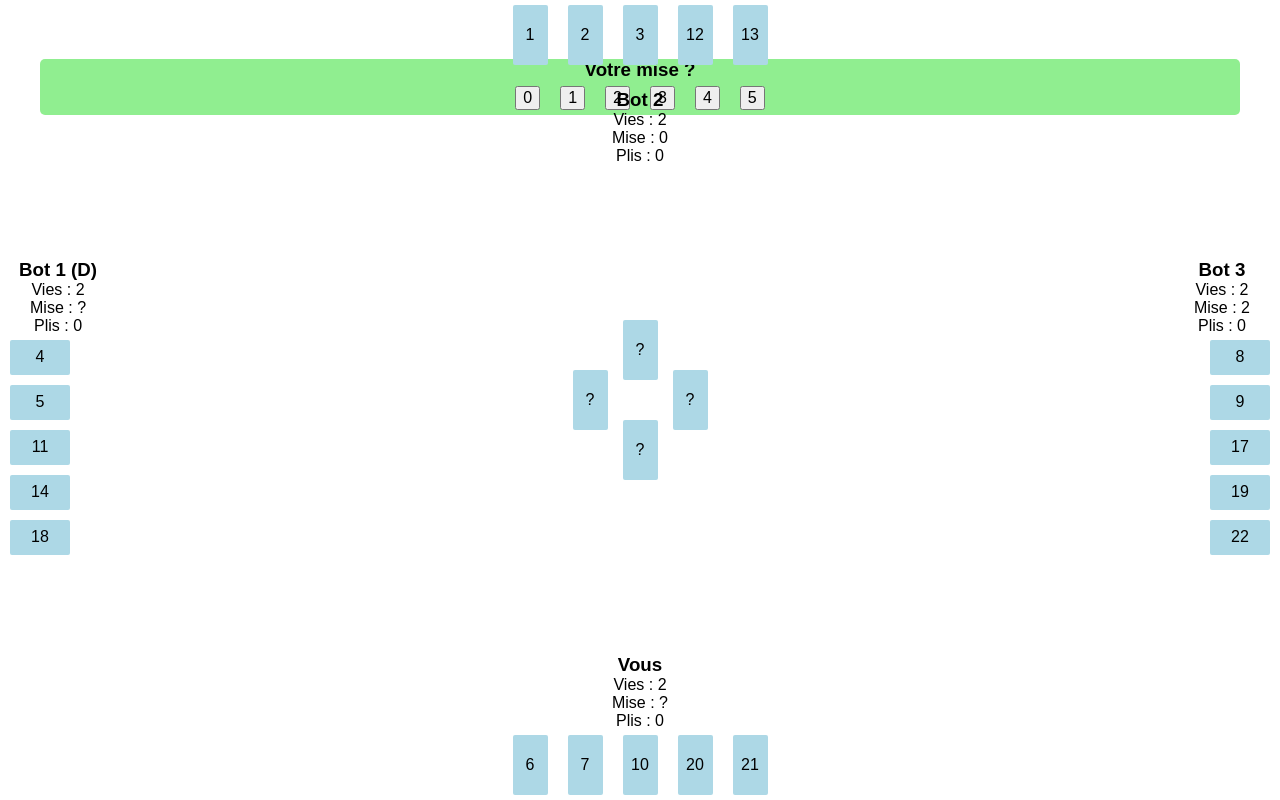
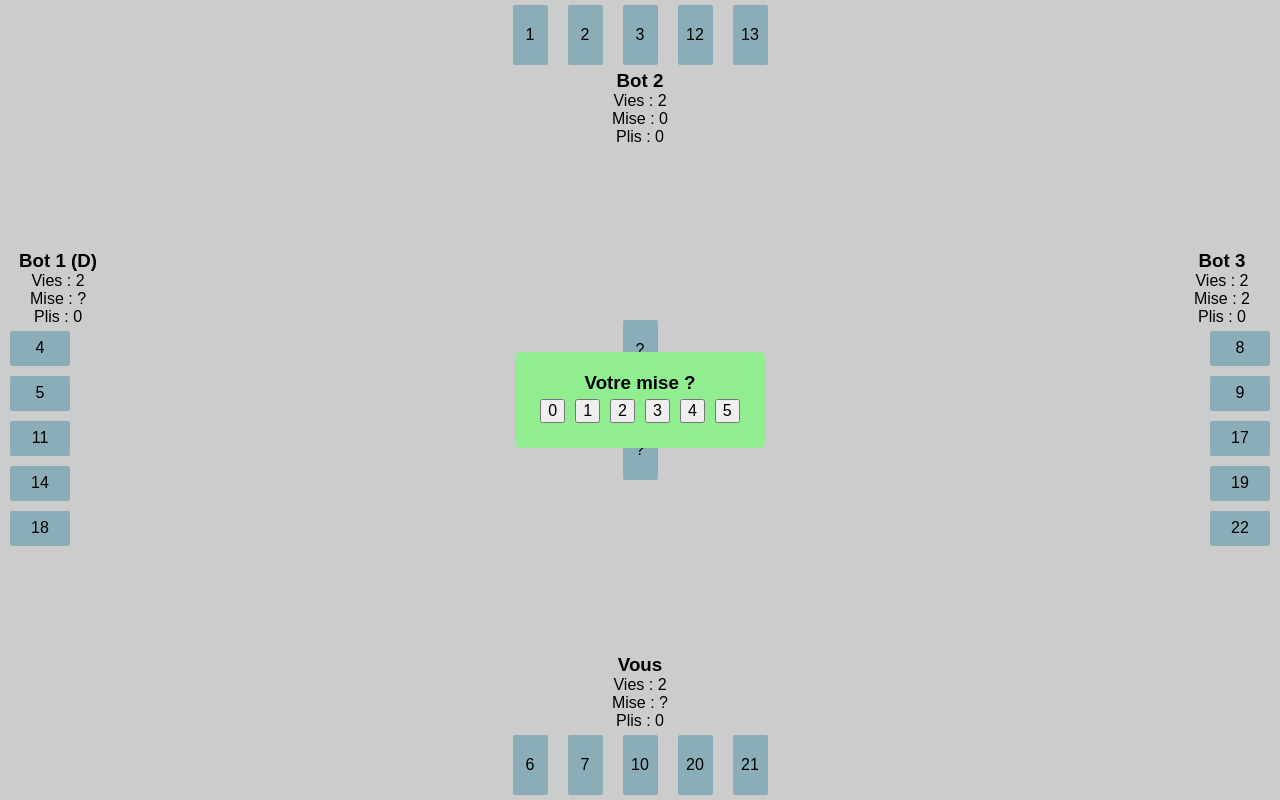
Before and after one commit to AntoineCairey/whist22, a React (Vite) app: page /game in a window 1280 px wide. Built offline with nearby package versions, Linux system fonts and the light colour scheme.

Commit message:
css part 2

```diff
--- a/src/App.css
+++ b/src/App.css
@@ -12,12 +12,12 @@
 
 button {
   cursor: pointer;
-  margin: 5px 10px;
+  margin: 5px;
   font-size: 16px;
 }
 
 h3 {
-  margin-bottom: 0;
+  margin: 0;
 }
 
 .active-player {
@@ -51,6 +51,7 @@ h3 {
   &.bottom {
     justify-content: flex-end;
     align-items: center;
+    z-index: 1;
   }
   &.left {
     justify-content: center;
@@ -122,7 +123,20 @@ h3 {
 }
 
 .bid {
-  /* border: solid 1px black; */
-  background: lightgreen;
-  border-radius: 5px;
+  z-index: 2;
+  position: absolute;
+  top: 0;
+  left: 0;
+  height: 100%;
+  width: 100%;
+  display: flex;
+  justify-content: center;
+  align-items: center;
+  background-color: rgba(0, 0, 0, 0.2);
+
+  .bid-modal {
+    background: lightgreen;
+    border-radius: 5px;
+    padding: 20px;
+  }
 }
--- a/src/pages/Game.jsx
+++ b/src/pages/Game.jsx
@@ -206,7 +206,6 @@ export default function Game() {
       let next = dealer;
       do {
         next = dealer === startPlayersNb - 1 ? 0 : next + 1;
-        //console.log("next : " + next);
       } while (theLife[next] === 0);
       setDealer(next);
       setRound(round + 1);
@@ -217,13 +216,8 @@ export default function Game() {
 
   return (
     <>
-      {/* <button onClick={() => navigate("/")}>Revenir au Menu</button>
-      <h1>Tarot Africain</h1>
-      <br /> */}
       {cards && (
         <>
-          {/* <div>Donneur : {dealer}</div>
-          <div>Au tour de : {player}</div> */}
           {startPlayers.map((player) => (
             <Player
               key={player}
@@ -235,6 +229,7 @@ export default function Game() {
 
           {askBid && (
             <div className="bid">
+              <div className="bid-modal">
                 <h3>Votre mise ?</h3>
                 {Array.from({ length: cardsNb + 1 }, (_, index) => (
                   <button key={index} onClick={() => finishBids(index)}>
@@ -242,17 +237,13 @@ export default function Game() {
                   </button>
                 ))}
               </div>
+            </div>
           )}
-          {/* <h3>Cartes jouées</h3> */}
+
           <div className="board">
             {cardsPlayed.map((card, index) => (
-              <div className={position[index]}>
-                <Card
-                  key={index}
-                  isVisible={!!card}
-                  isClickable={false}
-                  value={card}
-                />
+              <div className={position[index]} key={index}>
+                <Card isVisible={!!card} isClickable={false} value={card} />
               </div>
             ))}
           </div>
```
Lines whose indentation alone changed are shown as unchanged.
